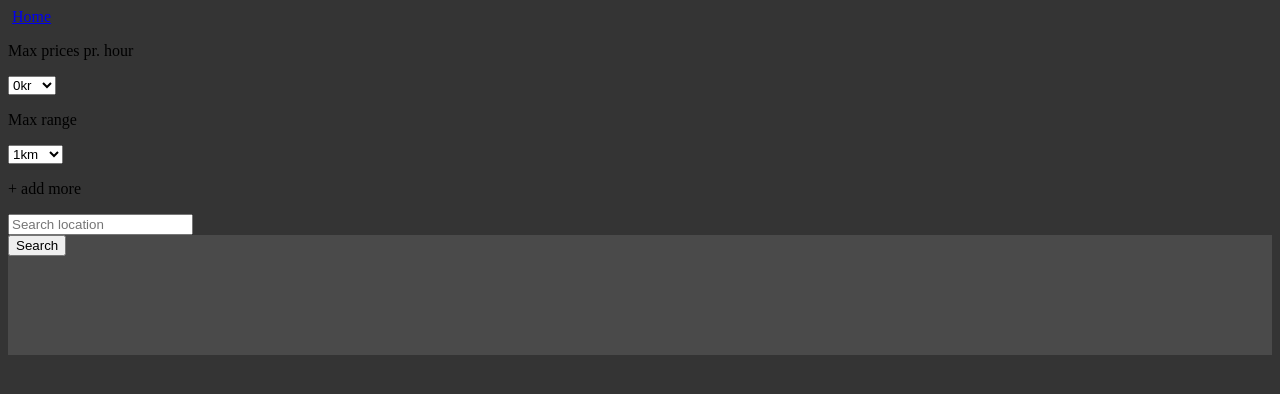
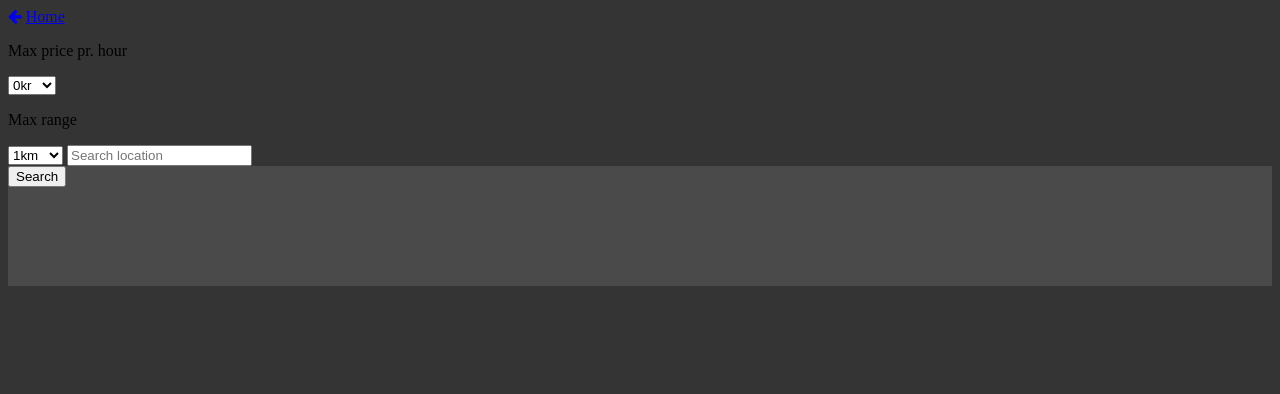
Before and after one commit to kaalund96/Handispot---Webapp, a PHP site: page /search.php in a window 1280 px wide. Shown: the top 394 px of the page. Run offline with PHP 8.4, Linux system fonts and the light colour scheme; some libraries are stand-ins or nearby versions.

Commit message:
Small changes

```diff
--- a/search.php
+++ b/search.php
@@ -1,18 +1,18 @@
-<!DOCTYPE html>
 <html lang="en">
     <head>
         <title></title>
         <meta charset="UTF-8">
         <meta name="viewport" content="width=device-width, initial-scale=1">
+        <link href="css/font-awesome.min.css" rel="stylesheet">
         <link href="css/style.css" rel="stylesheet">
     </head>
     <body>
-    <header>
-        <img src="">
-        <a href="index.php">Home</a>
+    <header id="header-search">
+        <a href="index.php"><i class="fa fa-arrow-left" aria-hidden="true"></i></a>
+        <a href="index.php" class="back-text">Home</a>
     </header>
-    <main>
-        <p>Max prices pr. hour</p>
+    <main id="main-search">
+        <p>Max price pr. hour</p>
         <select name="price" id="price">
             <option value="0">0kr</option>
             <option value="10">10kr</option>
@@ -30,10 +30,8 @@
             <option value="4">4km</option>
             <option value="5">5km</option>
             <option value="10">10km</option>
-            <option value="15">15km</option>
             <option value="all">All</option>
         </select>
-        <p>+ add more</p>
             <input type="text" placeholder="Search location" name="location">
     </main>
     <footer>
```
